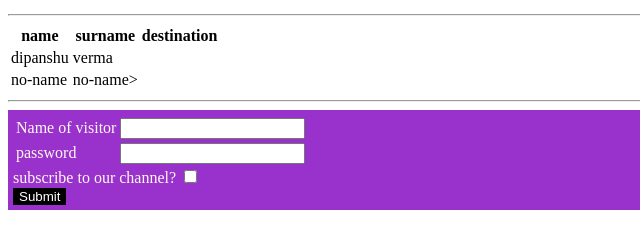
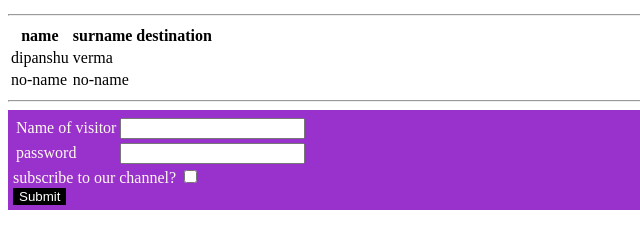
Before and after one commit to bhu800/cv, a plain HTML site: page mywebpage.html in a window 1280 px wide. Shown: the part 508-748 px from the top of the page, 0-640 px from the left. Drawn offline with Linux system fonts and the light colour scheme; a script that the page names is missing.

Commit message:
home-page

```diff
--- a/mywebpage.html
+++ b/mywebpage.html
@@ -50,7 +50,7 @@
             </tr>
             <tr>
                 <td>no-name</td>
-                <td>no-name></td>
+                <td>no-name</td>
             </tr>
         </tbody>
     </table>
```
